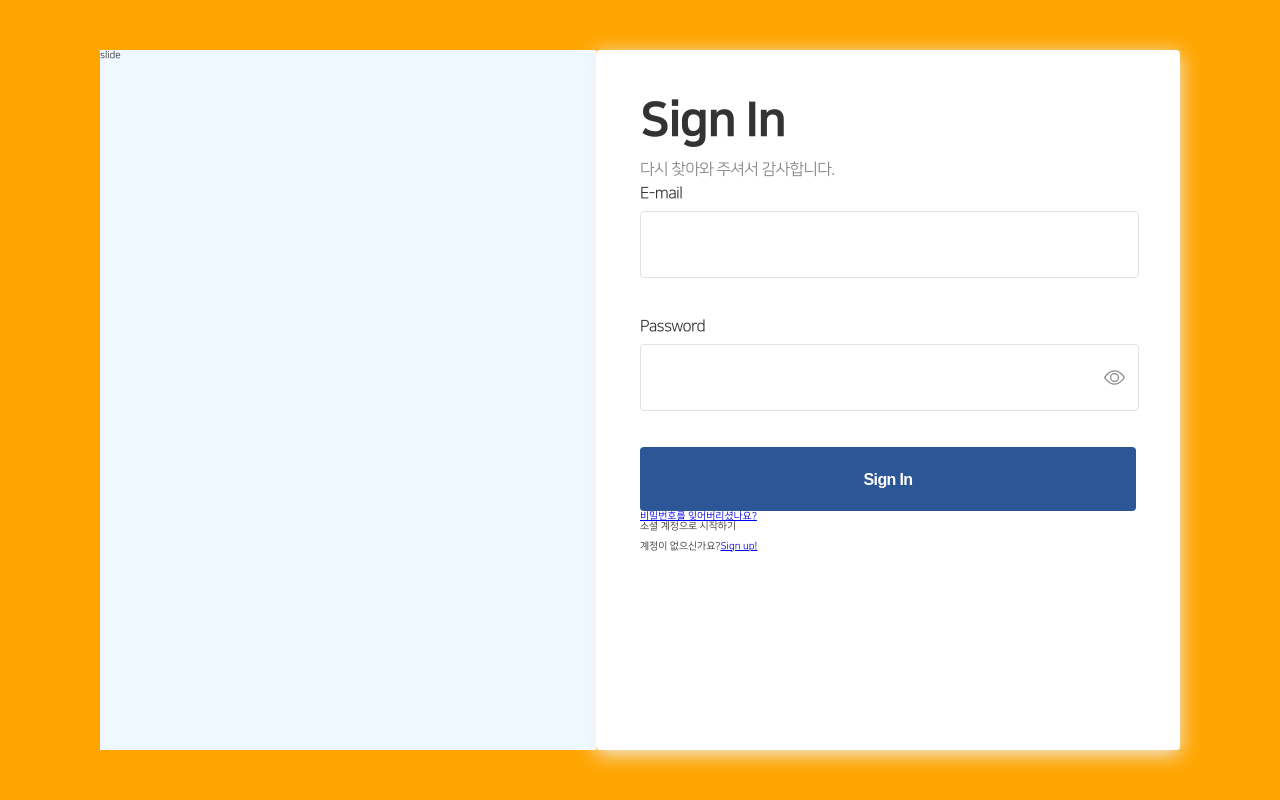
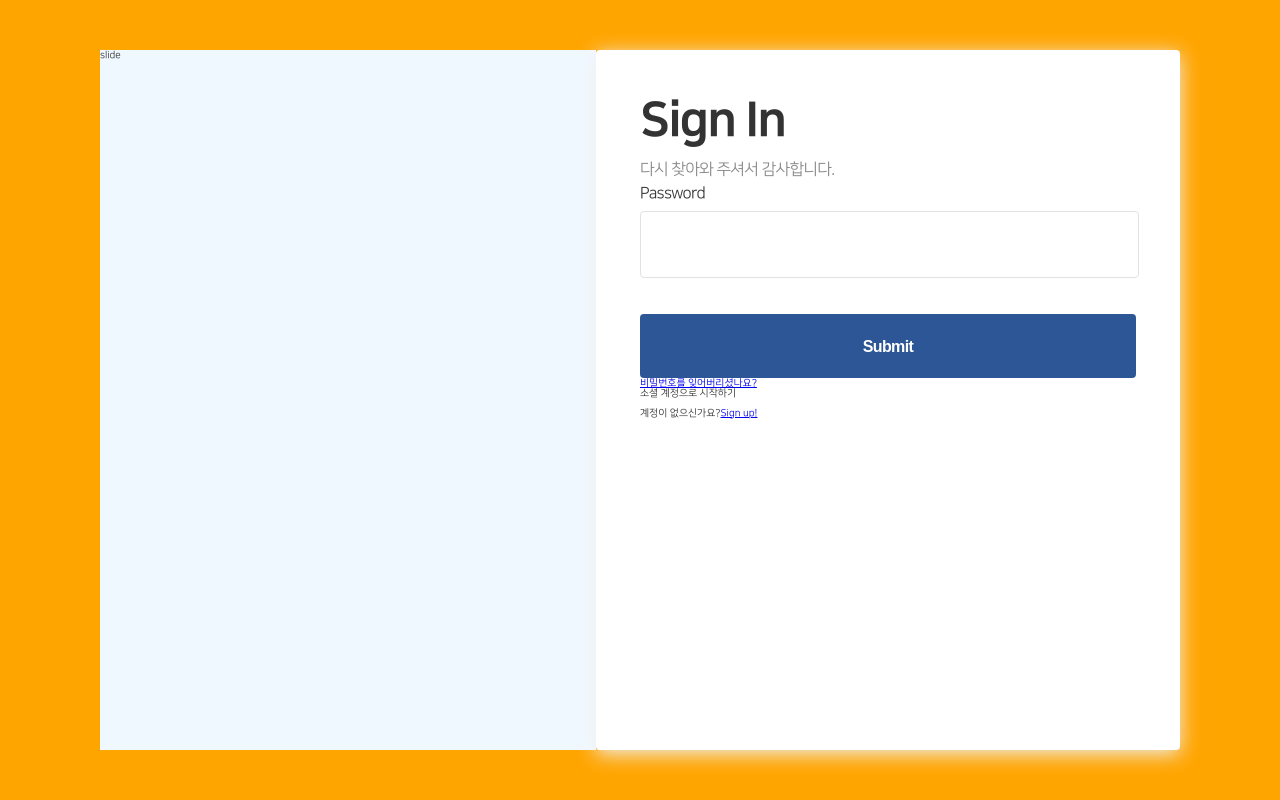
Before and after one commit to JaeilJO/blanking, a Next.js app: page / in a window 1280 px wide. Built offline with nearby package versions, Linux system fonts and the light colour scheme.

Commit message:
refactor : Form Wrapper 제거 - form 복잡성이 올라가는 것 같아서 AuthComponent의 Form 안에 전부 넣어놓는 방식으로 변경

```diff
--- a/src/components/AuthComponent/AuthCommon/Form/FormWrapper/index.tsx
+++ /dev/null
@@ -1,6 +0,0 @@
-import style from './index.module.scss';
-function FormWrapper({ children }: { children: React.ReactNode }) {
-    return <form className={style.form_wrapper}>{children}</form>;
-}
-
-export default FormWrapper;
--- a/src/components/AuthComponent/AuthCommon/Form/Input/index.tsx
+++ b/src/components/AuthComponent/AuthCommon/Form/Input/index.tsx
@@ -11,10 +11,12 @@ import classNames from 'classnames/bind';
 
 interface InputProps {
     type: string;
+    register: (name: string) => { onChange: (e: React.ChangeEvent<HTMLInputElement>) => void };
 }
 
-function Input({ type }: InputProps) {
+function Input({ type, register }: InputProps) {
     const cn = classNames.bind(style);
+
     const [isValue, setIsValue] = useState(false);
     const [isHide, setIsHide] = useState(false);
 
@@ -37,7 +39,6 @@ function Input({ type }: InputProps) {
         return (
             <div className={style.input_wrapper}>
                 <label
-                    htmlFor="email"
                     className={cn({
                         input_title: true,
                         has_value: isValue,
@@ -52,7 +53,7 @@ function Input({ type }: InputProps) {
                         has_value: isValue,
                     })}
                 >
-                    <input id="email" type="email" onBlur={onBlur} ref={inputRef} />
+                    <input type="email" onBlur={onBlur} ref={inputRef} {...register('email')} />
                 </div>
             </div>
         );
@@ -78,7 +79,13 @@ function Input({ type }: InputProps) {
                         has_value: isValue,
                     })}
                 >
-                    <input id="password" type={isHide ? 'text' : 'password'} onBlur={onBlur} ref={inputRef} />
+                    <input
+                        id="password"
+                        type={isHide ? 'text' : 'password'}
+                        onBlur={onBlur}
+                        ref={inputRef}
+                        {...register('password')}
+                    />
                     <button className={style.hide_button} onClick={passwordHideHandler}>
                         {isHide ? <BsEyeSlash /> : <BsEye />}
                     </button>
--- a/src/components/AuthComponent/AuthCommon/Form/FormWrapper/index.module.scss
+++ b/src/components/AuthComponent/AuthCommon/Form/index.module.scss
@@ -1,6 +1,7 @@
 @use '@style/abstracts' as a;
 
 $form_wrapper_gap: 36px;
+
 .form_wrapper {
     display: flex;
     flex-direction: column;
--- a/src/components/AuthComponent/AuthCommon/Form/index.tsx
+++ b/src/components/AuthComponent/AuthCommon/Form/index.tsx
@@ -1,11 +1,14 @@
-import FormWrapper from './FormWrapper';
 import Input from './Input';
 import SubmitButton from './SubmitButton';
+import style from './index.module.scss';
 
-const Form = {
-    FormWrapper,
-    Input,
-    SubmitButton,
-};
+function Form({}) {
+    return (
+        <form className={style.form_wrapper}>
+            <Input></Input>
+            <SubmitButton></SubmitButton>
+        </form>
+    );
+}
 
 export default Form;
--- a/src/components/AuthComponent/SignInComponent/index.tsx
+++ b/src/components/AuthComponent/SignInComponent/index.tsx
@@ -8,15 +8,13 @@ import { register } from 'module';
 function SignInComponent() {
     const { defaultValues, register } = useForm();
 
+    console.log(defaultValues);
+
     return (
         <>
             <AuthComponent.Title title="Sign In" welcome_message="다시 찾아와 주셔서 감사합니다." />
 
-            <AuthComponent.Form.FormWrapper>
-                <AuthComponent.Form.Input type="email" />
-                <AuthComponent.Form.Input type="password" />
-                <AuthComponent.Form.SubmitButton value="Sign In" />
-            </AuthComponent.Form.FormWrapper>
+            <AuthComponent.Form />
 
             <Link href={'#'}>비밀번호를 잊어버리셨나요?</Link>
 
```
